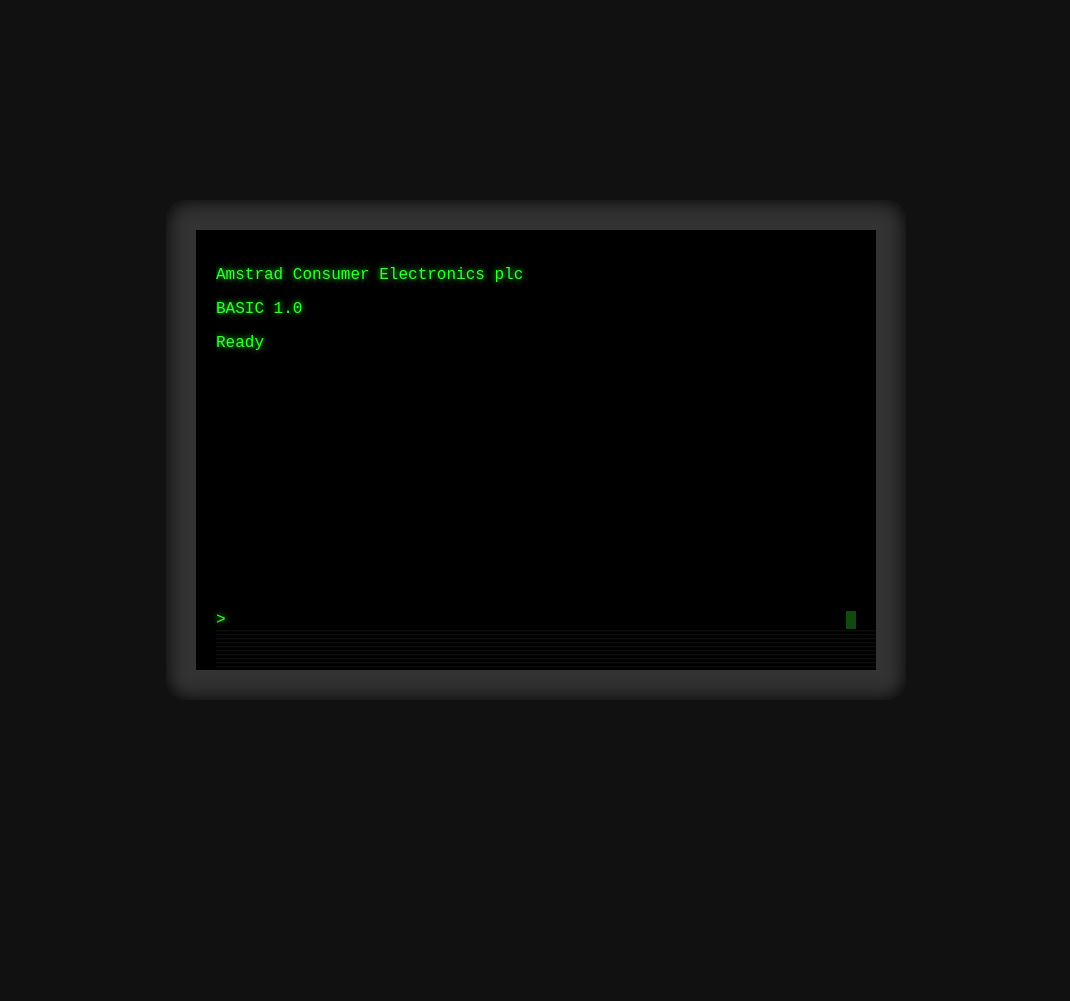
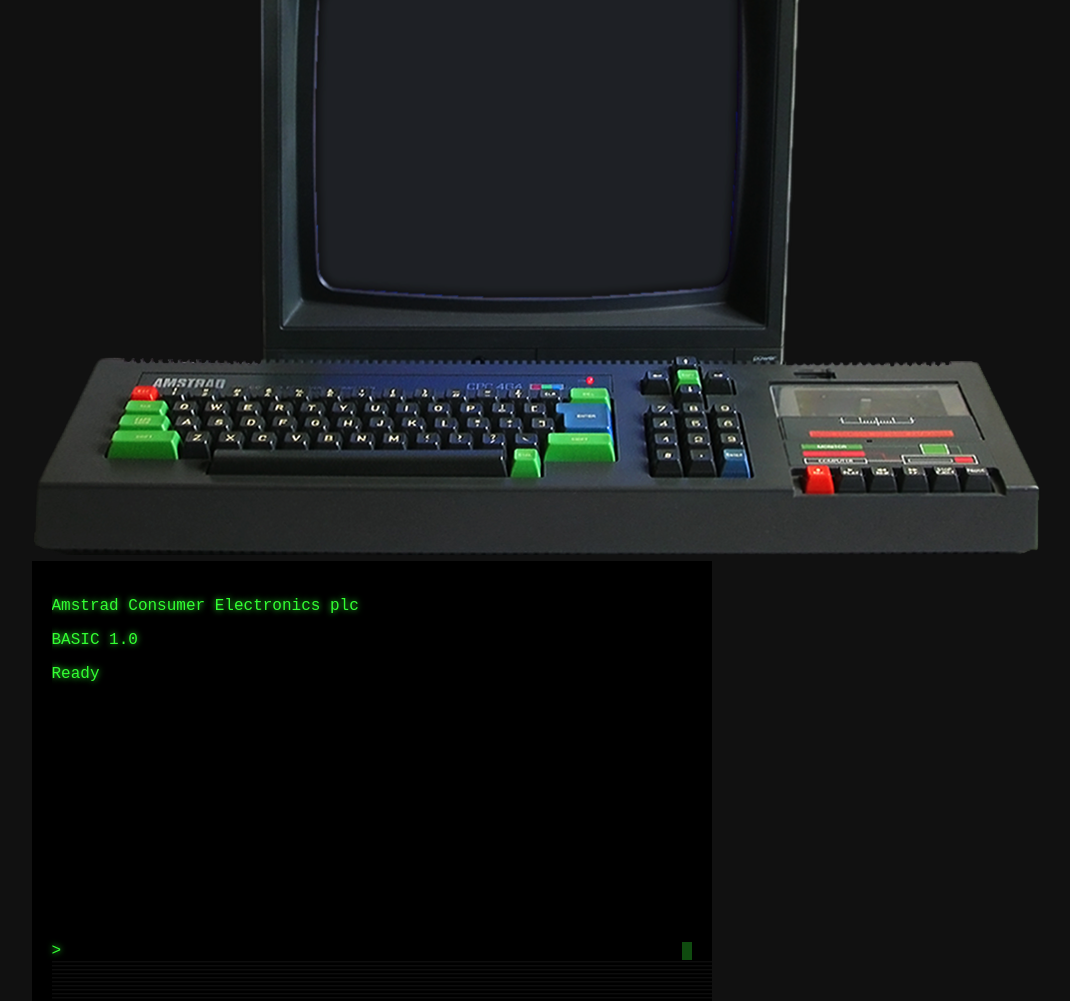
Before and after one commit to guardovich/guardovich.github.io, a Jekyll site: the page amstrad/index.html, which Jekyll copies as it is, in a window 1280 px wide. Shown: the whole page, without its empty margins (104-1174 px from the left). Built offline with Jekyll 4.4.1, drawn with Linux system fonts in a browser that asks for light colours; before the commit the page ends 900 px from its top, so only the background shows below that.

Commit message:
Update index.html

```diff
--- a/amstrad/index.html
+++ b/amstrad/index.html
@@ -2,12 +2,17 @@
 <html lang="es">
 <head>
   <meta charset="UTF-8">
-  <title>AMSTRAD CPC</title>
+  <title>Amstrad CPC</title>
   <link rel="stylesheet" href="style.css">
 </head>
 <body>
 
-<div class="monitor">
+<div class="amstrad-container">
+
+  <!-- Imagen del monitor -->
+  <img src="img/monitor.png" class="monitor-img" />
+
+  <!-- Pantalla interactiva -->
   <div class="screen" id="screen">
 
     <div id="output">
@@ -23,6 +28,7 @@
     </div>
 
   </div>
+
 </div>
 
 <script src="script.js"></script>
```
